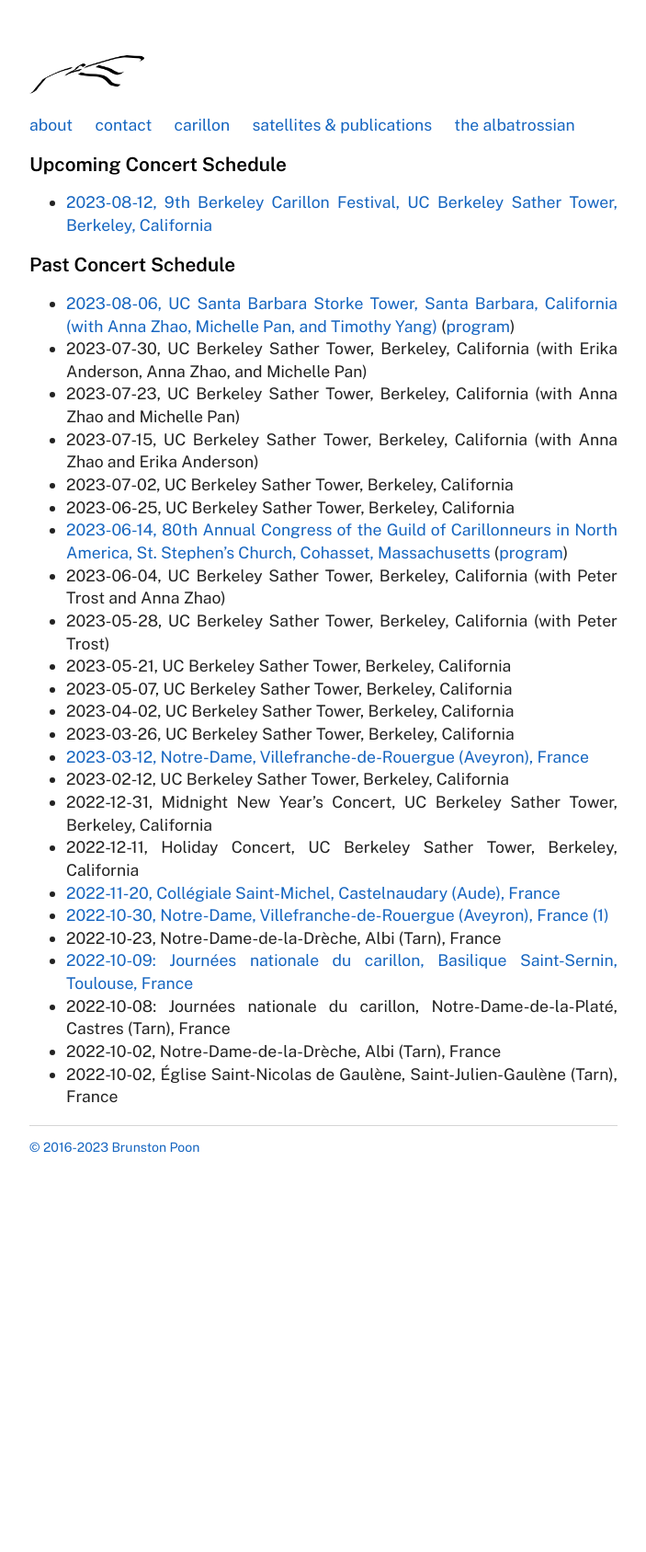
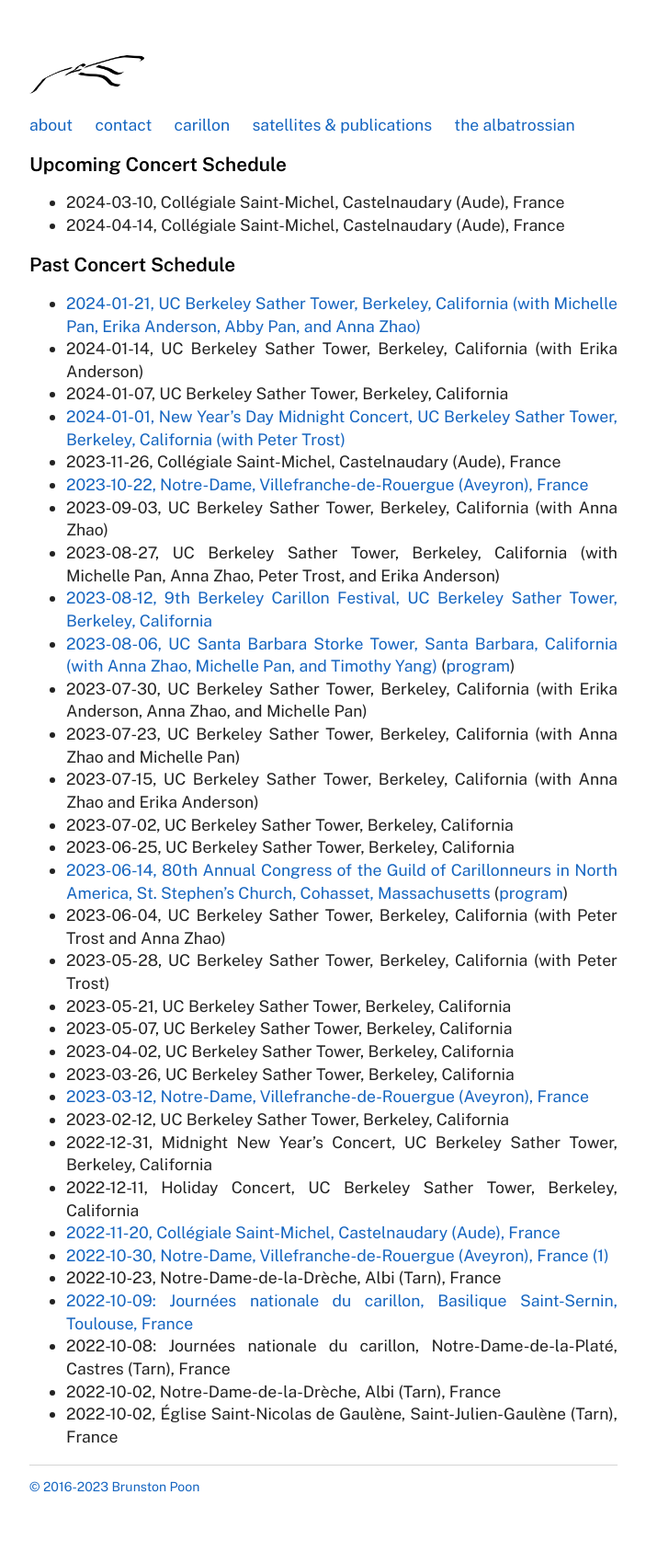
Before and after one commit to brunston/brunstonnet, a Jekyll site: the page built from carillon/index.md, in a window 1280 px wide. Shown: the whole page at 92% size, without its empty margins (288-991 px from the left). Built offline with Jekyll 4.4.1, drawn with Linux system fonts in a browser that asks for light colours; before the commit the page ends 1317 px from its top, so only the background shows below that.

Commit message:
update: 2024-02-17 carillon concerts and positions

```diff
--- a/carillon/index.md
+++ b/carillon/index.md
@@ -5,11 +5,21 @@ title: "Carillon"
 
 Upcoming Concert Schedule
 =========================
-* [2023-08-12, 9th Berkeley Carillon Festival, UC Berkeley Sather Tower, Berkeley, California](https://bells.berkeley.edu/#events)
+* 2024-03-10, Collégiale Saint-Michel, Castelnaudary (Aude), France
+* 2024-04-14, Collégiale Saint-Michel, Castelnaudary (Aude), France
 
 Past Concert Schedule
 =====================
 
+* [2024-01-21, UC Berkeley Sather Tower, Berkeley, California (with Michelle Pan, Erika Anderson, Abby Pan, and Anna Zhao)](https://www.instagram.com/reel/C2YDdU9yrUE/?utm_source=ig_web_copy_link&igsh=MzRlODBiNWFlZA==)
+* 2024-01-14, UC Berkeley Sather Tower, Berkeley, California (with Erika Anderson)
+* 2024-01-07, UC Berkeley Sather Tower, Berkeley, California
+* [2024-01-01, New Year's Day Midnight Concert, UC Berkeley Sather Tower, Berkeley, California (with Peter Trost)](https://www.instagram.com/reel/C1laxQJr05Z/?utm_source=ig_web_copy_link&igsh=MzRlODBiNWFlZA==)
+* 2023-11-26, Collégiale Saint-Michel, Castelnaudary (Aude), France
+* [2023-10-22, Notre-Dame, Villefranche-de-Rouergue (Aveyron), France](http://amiscarillonvfr.blogspot.com/2023/10/concert-dimanche-22-octobre-15h-17h.html)
+* 2023-09-03, UC Berkeley Sather Tower, Berkeley, California (with Anna Zhao)
+* 2023-08-27, UC Berkeley Sather Tower, Berkeley, California (with Michelle Pan, Anna Zhao, Peter Trost, and Erika Anderson)
+* [2023-08-12, 9th Berkeley Carillon Festival, UC Berkeley Sather Tower, Berkeley, California](https://bells.berkeley.edu/#events)
 * [2023-08-06, UC Santa Barbara Storke Tower, Santa Barbara, California (with Anna Zhao, Michelle Pan, and Timothy Yang)](https://campuscalendar.ucsb.edu/event/summer_carillon_brunston_poon080623?utm_campaign=widget&utm_medium=widget&utm_source=UC+Santa+Barbara) ([program](../assets/2023-08-06_ucsb_recital_program_brunston_poon_and_berkeley_carillon_guild.pdf))
 * 2023-07-30, UC Berkeley Sather Tower, Berkeley, California (with Erika Anderson, Anna Zhao, and Michelle Pan)
 * 2023-07-23, UC Berkeley Sather Tower, Berkeley, California (with Anna Zhao and Michelle Pan)
```
Also changed, not shown: index.md (+8 -2 lines).
